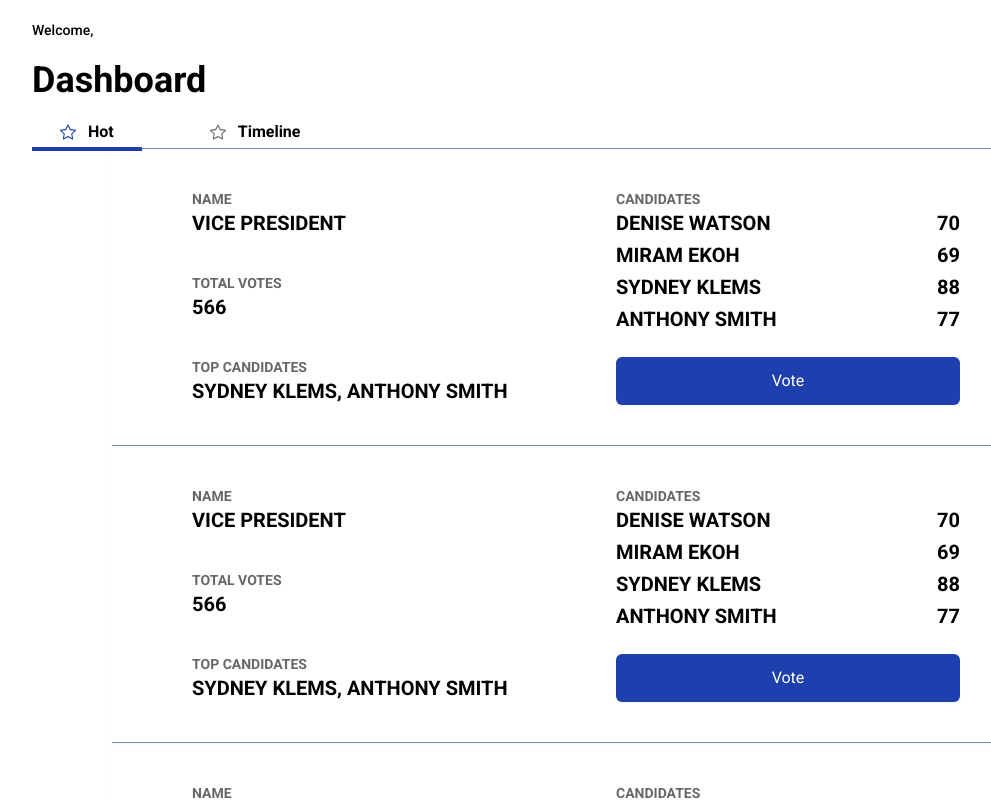
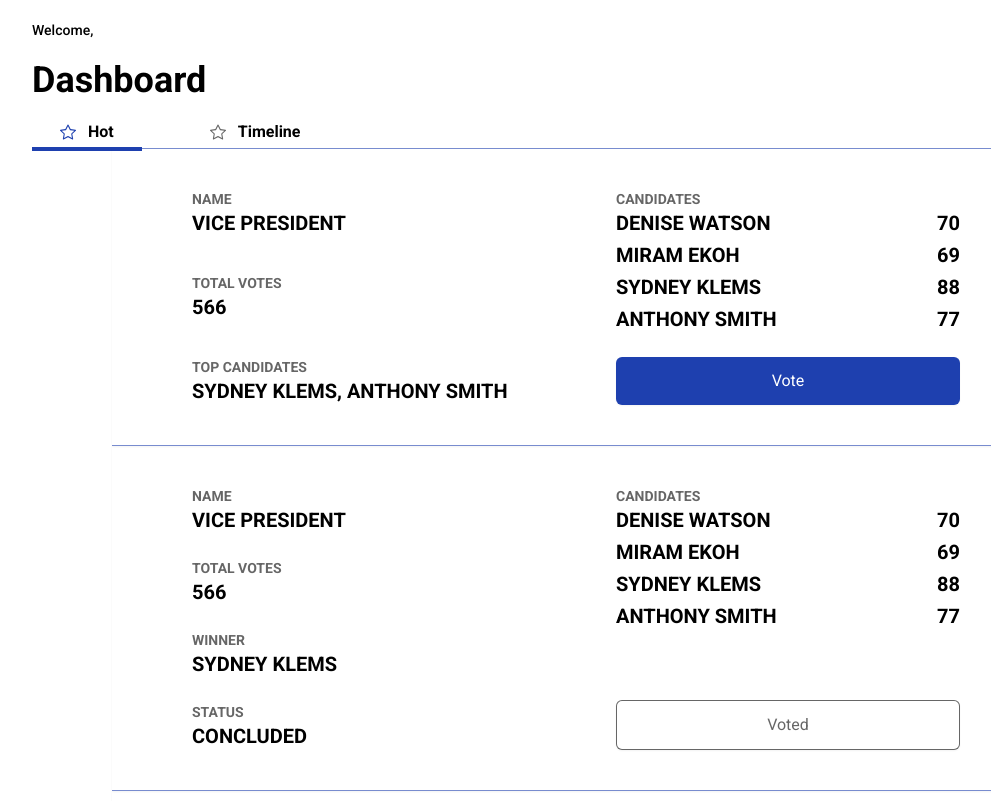
Before and after one commit to mmesomasaint/sheerpoll, a Next.js app: page /v/dashboard in a window 1280 px wide. Shown: the top 801 px of the page, without its empty margins (64-1055 px from the left). Built offline with nearby package versions, Linux system fonts and the light colour scheme; no server answers; the database is empty; sample sign-in values are in the browser's storage.

Commit message:
Feat: Include timline cards to voters dashboard

```diff
--- a/app/v/dashboard/page.tsx
+++ b/app/v/dashboard/page.tsx
@@ -80,7 +80,7 @@ function Positions({ positionList }: { positionList: DocumentData[] }) {
   return (
     <div className='grow flex px-20 flex-col w-full'>
       <HotPositionCard />
-      <HotPositionCard />
+      <TimelinePositionCard />
       <HotPositionCard />
       <HotPositionCard />
       <HotPositionCard />
@@ -143,3 +143,59 @@ function HotPositionCard() {
     </div>
   )
 }
+
+function TimelinePositionCard() {
+  return (
+    <div className='relative border-b border-b-primary/60 px-20 py-10 shadow-sm w-full'>
+      <div className='grid grid-cols-2 gap-20'>
+        <div className='flex flex-col items-stretch justify-between gap-6'>
+          <div className='flex flex-col items-start gap-0'>
+            <p className='text-sm font-semibold text-black/60'>NAME</p>
+            <p className='text-xl font-semibold uppercase'>Vice President</p>
+          </div>
+          <div className='flex flex-col items-start gap-0'>
+            <p className='text-sm font-semibold text-black/60'>TOTAL VOTES</p>
+            <p className='text-xl font-semibold uppercase'>566</p>
+          </div>
+          <div className='flex flex-col items-start gap-0'>
+            <p className='text-sm font-semibold text-black/60'>WINNER</p>
+            <p className='text-xl font-semibold uppercase'>Sydney Klems</p>
+          </div>
+          <div className='flex flex-col items-start gap-0'>
+            <p className='text-sm font-semibold text-black/60'>STATUS</p>
+            <p className='text-xl font-semibold uppercase'>CONCLUDED</p>
+          </div>
+        </div>
+        <div className='flex flex-col items-stretch justify-between gap-6 w-full'>
+          <div className='flex flex-col items-start gap-0 w-full'>
+            <p className='text-sm font-semibold text-black/60'>CANDIDATES</p>
+            <div className='flex flex-col items-stretch justify-start gap-1 w-full'>
+              <div className='flex justify-between gap-10 items-start'>
+                <p className='text-xl font-semibold uppercase'>Denise Watson</p>
+                <p className='text-xl font-semibold uppercase'>70</p>
+              </div>
+              <div className='flex justify-between gap-10 items-start'>
+                <p className='text-xl font-semibold uppercase'>Miram Ekoh</p>
+                <p className='text-xl font-semibold uppercase'>69</p>
+              </div>
+              <div className='flex justify-between gap-10 items-start'>
+                <p className='text-xl font-semibold uppercase'>Sydney Klems</p>
+                <p className='text-xl font-semibold uppercase'>88</p>
+              </div>
+              <div className='flex justify-between gap-10 items-start'>
+                <p className='text-xl font-semibold uppercase'>Anthony Smith</p>
+                <p className='text-xl font-semibold uppercase'>77</p>
+              </div>
+            </div>
+          </div>
+          <button
+            type='submit'
+            className='px-7 py-3 text-black/60 bg-white border border-black/60 rounded-md shadow-sm'
+          >
+            Voted
+          </button>
+        </div>
+      </div>
+    </div>
+  )
+}
```
